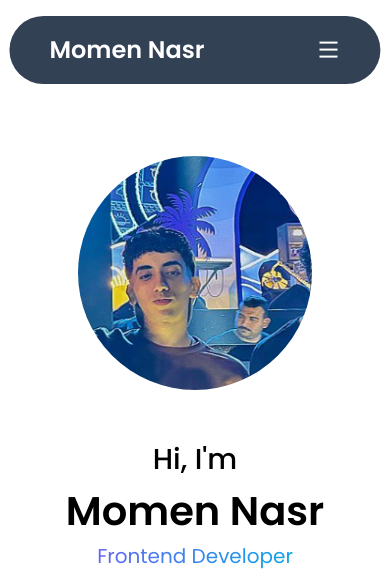
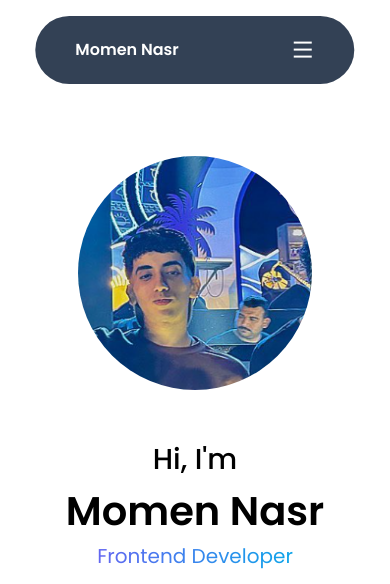
Before and after one commit to EngMomenNasr/Momen-Nasr, a website: page index.html in a window 390 px wide. Shown: the top 584 px of the page. Drawn offline with nearby package versions, Linux system fonts and the light colour scheme.

Commit message:
Update index.html

```diff
--- a/index.html
+++ b/index.html
@@ -16,7 +16,7 @@
 <body>
 
     <header class="fixed top-4 left-[50%] translate-x-[-50%] flex items-center justify-center xl:gap-20 md:gap-20 bg-slate-700 sm:backdrop-blur-[6px] text-white xl:py-[0.5rem] xl:px-[1.5rem] rounded-[60px] z-50 md:py-[1rem] md:px-[2rem] sm:gap-1 py-[1rem] px-[2rem] gap-[6rem]">
-        <a href="#" class="md:text-[20px] font-semibold text-nowrap hover:scale-[1.03] transition sm:text-[1rem] mx-2 text-[1.5rem]"><span>Momen Nasr</span></a>
+        <a href="#" class="md:text-[20px] font-semibold text-nowrap hover:scale-[1.03] transition sm:text-[1rem] mx-2 text-[1rem]"><span>Momen Nasr</span></a>
 
         <ul class="nav-links sm:flex gap-8 text-[14px]">
             <li>
```
